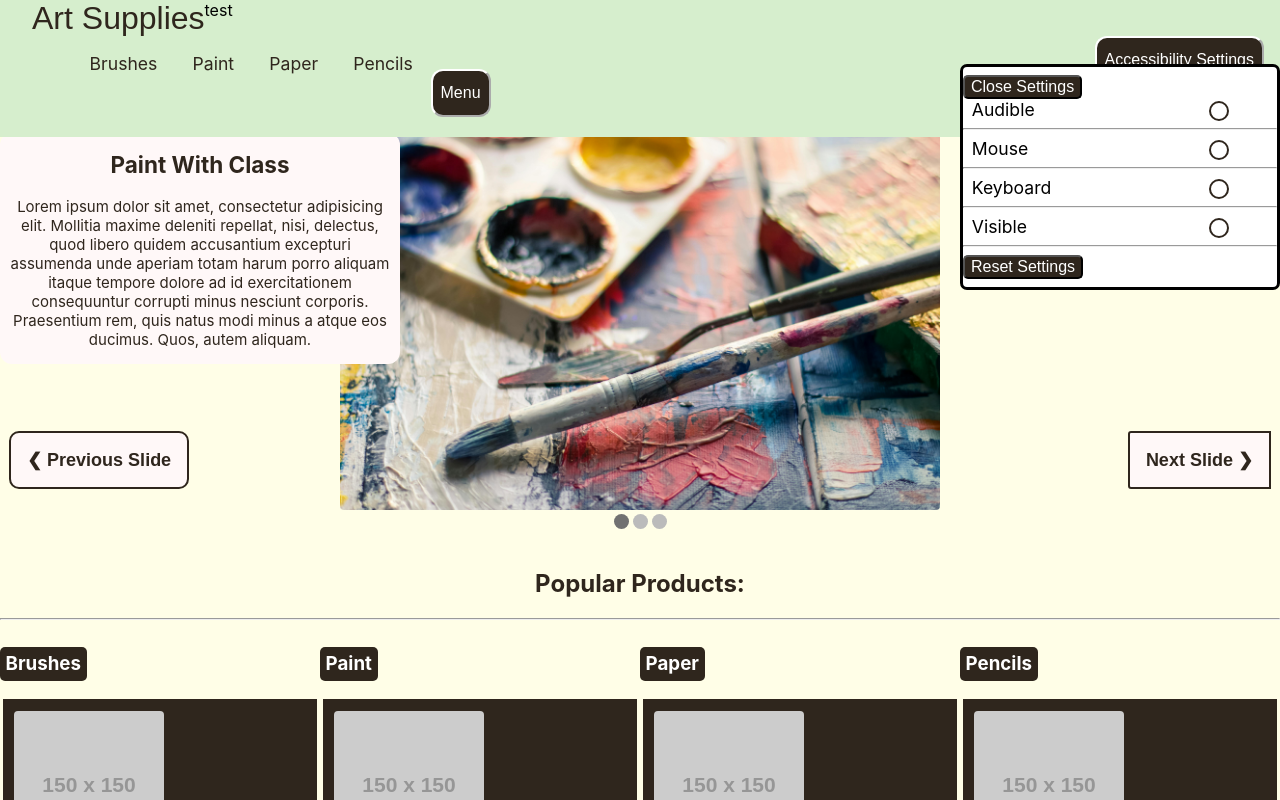
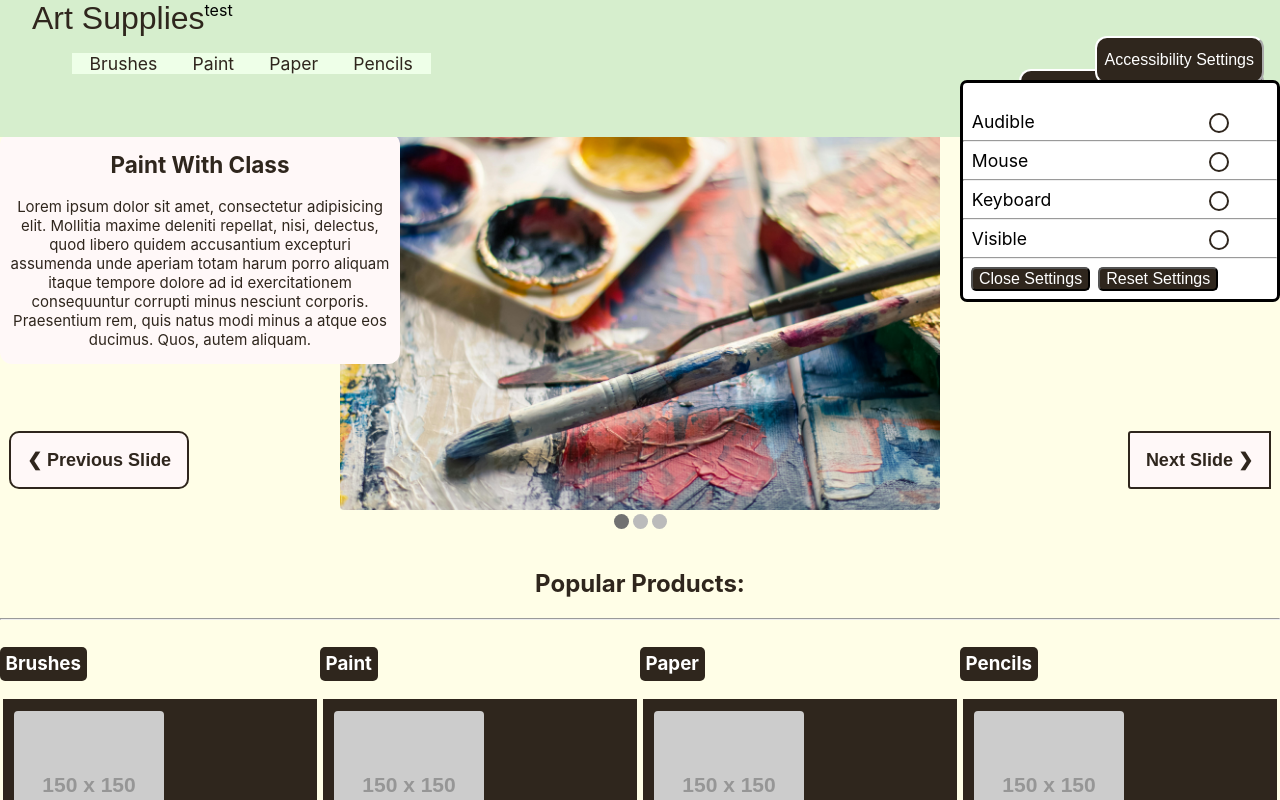
Before and after one commit to minnalnh/Accessibility-Shop, a React (Create React App) app in the folder praktik/: page / in a window 1280 px wide. Both pictures are taken after a click on the button "Accessibility Settings". Shown: the top 800 px of the page. Built offline with nearby package versions, Linux system fonts and the light colour scheme; a web font is replaced by a local one.

Commit message:
finjusteringar

```diff
--- a/praktik/src/App.css
+++ b/praktik/src/App.css
@@ -103,11 +103,7 @@ img {
 }
 
 .header-btn {
-  position: absolute;
   z-index: 2;
-  right: 0;
-  margin-left: auto;
-  margin-right: 0;
   border-radius: 12px;
   height: 3em;
   padding-left: 0.5em;
@@ -123,14 +119,19 @@ img {
 .menu-btn {
   height: 3em;
   border-radius: 12px;
-  padding-left: 0.5em;
-  padding-right: 0.5em;
+  padding-left: 2em;
+  padding-right: 2em;
   margin-top: 1em;
   margin-right: 1em;
   font-size: 1rem;
   color: #fff;
   background-color: #2F261D;
   border-color: #fff;
+}
+
+.menu-btn:active {
+  border-color: #2F261D;
+  text-decoration: underline;
 }
 
 .header-btn:hover {
@@ -190,8 +191,8 @@ input[type="radio"] {
 .settings-box {
   display: hidden;
   z-index: 3;
-  position: absolute;
-  top: 7em;
+  position: fixed;
+  top: 8em;
   right: 0;
   margin-top: -3em;
   padding-top: 0.5em;
@@ -300,8 +301,14 @@ h1, h2, h4, p, a {
   font-size: 1rem;
 }
 
-.close-btn {
-  top: 0;
+.accessibility-settings {
+  position: absolute;
+  right:0;
+}
+
+.close-btn, .reset-btn {
+  display: block;
+  margin-left: 0.5em;
 }
 
 button:hover {
@@ -386,6 +393,10 @@ button:hover {
   z-index: 999;
 }
 
+.btn-container {
+  text-align: right;
+}
+
 .hide-cursor {
   cursor: none;
   border-style: solid;
@@ -425,11 +436,11 @@ button:hover {
   .navbar {
     display: block;
     list-style-type: none;
-    background-color: #EEFFE8;
   }
 
   nav li {
     float: left;
+    background-color: #EEFFE8;
   }
 
   nav li a:hover {
--- a/praktik/src/components/Header.jsx
+++ b/praktik/src/components/Header.jsx
@@ -8,12 +8,10 @@ const Header = () => {
         <div className="header">
             <div className="flex-container">
                 <a href="/" className="logo">Art Supplies</a>
-                <div>
-                    <Settings />
-                </div>
+                <Settings />
             </div>
             <nav>
-                <ul className="navbar">
+                <ul className="navbar item">
                     <li>
                         <NavLink to="/brushes">Brushes</NavLink>
                     </li>
@@ -27,8 +25,10 @@ const Header = () => {
                         <NavLink to="/pencils">Pencils</NavLink>
                     </li>
                 </ul>
-                <button className="menu-btn">Menu</button>
-                <button className="header-btn">Shopping Bag</button>
+                <div className="btn-container item">
+                    <button className="menu-btn">Menu</button>
+                    <button className="header-btn">Shopping Bag</button>
+                </div>
             </nav>
 
             <br />
--- a/praktik/src/components/Settings.jsx
+++ b/praktik/src/components/Settings.jsx
@@ -20,10 +20,20 @@ function Settings() {
         if(isChecked === "Mouse") {
             boxRef.current.classList.add("hide-cursor");
             setCursorHidden(true);
-            console.log(boxRef);
+
+        } else {
+            boxRef.current.classList.remove("hide-cursor");
+            setCursorHidden(false);
         }
+
     }, [isChecked]);
-
+/*
+    useEffect(() => {
+        if(isChecked) {
+            console.log("icheckad");
+        }
+    })
+*/
     const handleButtonClick = () => {
         setBoxVisibility(false);
     };
@@ -35,11 +45,12 @@ function Settings() {
         return (
             <div className="accessibility">
                 <div ref={boxRef} className={`${isChecked ? 'hide-cursor' : ''}`}>test</div>
-                <button className="header-btn" onClick={toggleBoxVisibility}>Accessibility Settings</button>
+                <div className="btn-container">
+                <button className="header-btn accessibility-settings" onClick={toggleBoxVisibility}>Accessibility Settings</button>
+                </div>
 
                 {isBoxVisible && (
                     <div className="settings-box">
-                        <button className="close-btn settings-btn" onClick={handleButtonClick}>Close Settings</button>
                         <br />
                         <div className={`box ${isBoxVisible ? "" : "hidden"}`}>
                                 <label className="radio-container">
@@ -69,7 +80,10 @@ function Settings() {
                                     <span className="custom-radio"></span>
                                 </label>
                                 <hr />
-                                <button className="reset-btn settings-btn" onClick={resetSettings}>Reset Settings</button>
+                                <div className="flex-container">
+                                    <button className="close-btn settings-btn" onClick={handleButtonClick}>Close Settings</button>
+                                    <button className="reset-btn settings-btn" onClick={resetSettings}>Reset Settings</button>
+                                </div>
                         </div>
                     </div>
                 )}
@@ -79,16 +93,3 @@ function Settings() {
 }
 
 export default Settings;
-
-
-
-/*
-
-const box = document.querySelector(".test");
-box.classList.add("hide-cursor");
-
-.hide-cursor {
-    cursor : none;
-}
-
-*/
--- a/praktik/src/components/pages/HomePage.jsx
+++ b/praktik/src/components/pages/HomePage.jsx
@@ -1,10 +1,9 @@
 import SlideShow from '../SlideShow';
 import HomeCategories from '../HomeCategories';
 
-
 const HomePage = () => {
     return (
-        <div>
+        <div className="test">
             <a className="page-title">HomePage</a>
 
             <SlideShow />
```
